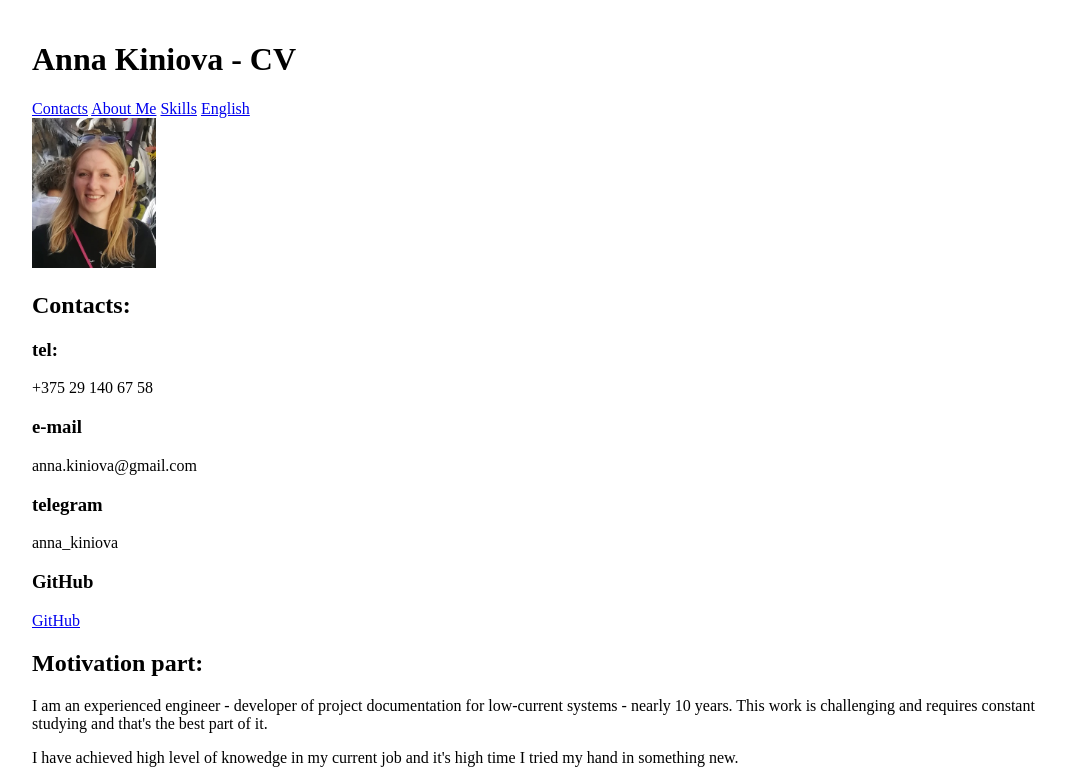
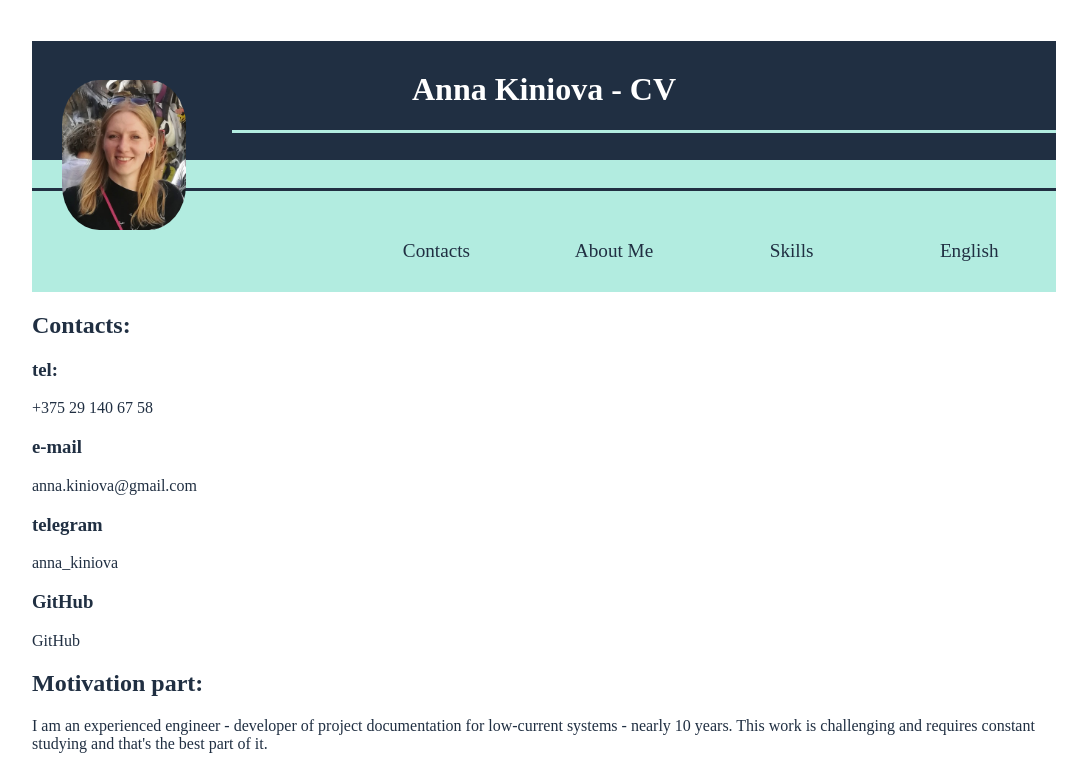
Before and after one commit to AnnaKiniova/rsschool-cv, a plain HTML site: page index.html in a window 1280 px wide. Shown: the top 770 px of the page, without its empty margins (96-1183 px from the left). Drawn offline with Linux system fonts and the light colour scheme.

Commit message:
feat: add css for geader and nav

```diff
--- a/index.css
+++ b/index.css
@@ -2,4 +2,72 @@ body {
     margin: 0 auto;
     max-width: 1024px;
     padding: 20px;
+    color:#202f42;
 }
+
+header {
+    background-color: #202f42;
+    text-align:center;
+    position: relative;
+}
+
+h1 {
+    color: white;
+    padding: 30px 0;
+    /* padding: 30px; */
+    position: relative;
+}
+
+a {
+    text-decoration: none;
+    color:#202f42;
+}
+
+header nav {
+    background-color: #b2ece0;
+    text-align: right;
+}
+
+h1::after {
+    padding: 0px;
+    border-top: 3px solid #202f42;
+    margin-top: 80px;
+    display: block;
+    width: 100%;
+    content: '';
+    position: absolute;
+}
+
+nav::before {
+    border-top: 3px solid #b2ece0;
+    margin-top: -30px;
+    display: block;
+    width: calc(100% - 200px);
+    content: '';
+    position: absolute;
+    left: 200px;
+
+
+}
+
+header nav a {
+    display: inline-block;
+    padding: 30px 10px;
+    margin-top: 50px;
+    width: 15%;
+    text-align: center;
+    font-size: 1.2rem;
+}
+
+header nav a:nth-child(1){
+    margin-left: 75px;
+}
+
+.author_photo{
+    border-radius: 30%;
+    top: -80px;
+    position: relative;
+    margin-left: 30px;
+    overflow: hidden;
+    float: left;
+}
--- a/index.html
+++ b/index.html
@@ -10,6 +10,7 @@
 <body>
     <header>
         <h1>Anna Kiniova - CV</h1>
+        <img class="author_photo" src="./images/Anna_photo.jpg" alt="Anna's photo" height="150">
         <nav>
             <a href="#contacts">Contacts</a>
             <a href="#motivation">About Me</a>
@@ -18,8 +19,8 @@
         </nav>
     </header>
     <main>
-        <article class="author_photo">
-            <img src="./images/Anna_photo.jpg" alt="Anna's photo" height="150">
+        <article >
+
         </article>
         <article class="author_data">
             <section class="author_contacts" id="contacts">
```
